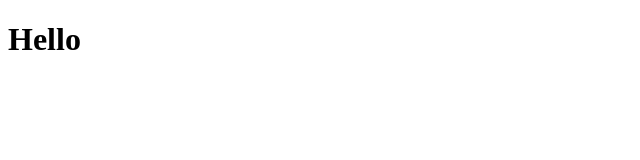
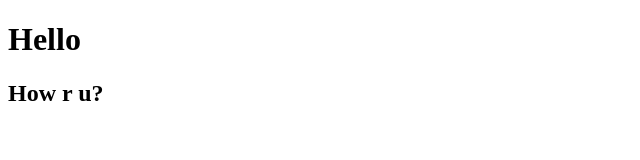
Before and after one commit to hina-prajapati/github, a plain HTML site: page index.html in a window 1280 px wide. Shown: the whole page, without its empty margins (0-640 px from the left). Drawn offline with Linux system fonts and the light colour scheme.

Commit message:
second commit

```diff
--- a/index.html
+++ b/index.html
@@ -7,5 +7,6 @@
 </head>
 <body>
     <h1>Hello</h1>
+    <h2>How r u?</h2>
 </body>
 </html>
```
